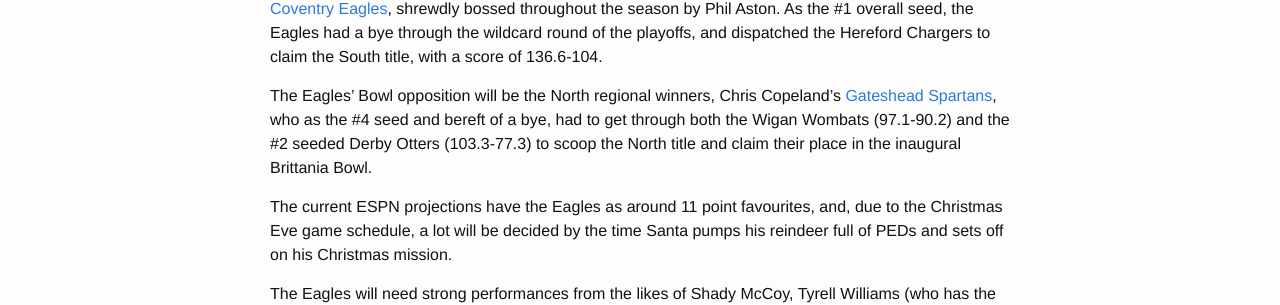
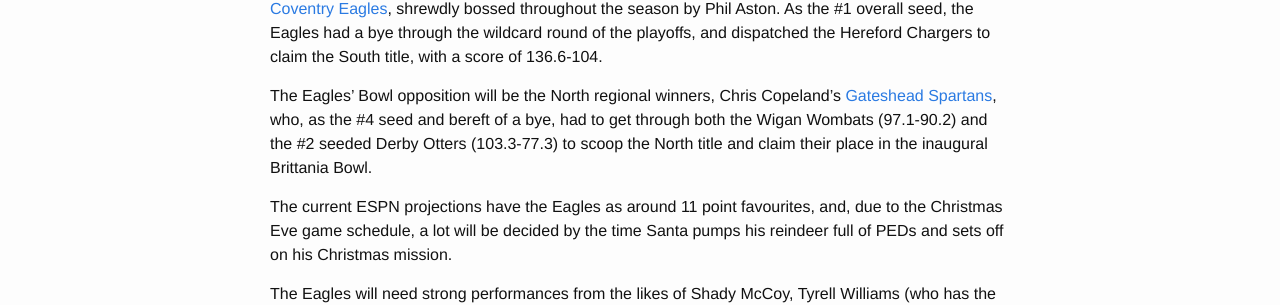
Before and after one commit to UKDynasty/ukdynasty.github.io, a Jekyll site: the page built from _posts/2016-12-22-championship-preview.md, in a window 1280 px wide. Shown: the part 380-685 px from the top of the page. Built offline with Jekyll 4.4.1, drawn with Linux system fonts in a browser that asks for light colours.

Commit message:
Add comma

```diff
--- a/_posts/2016-12-22-championship-preview.md
+++ b/_posts/2016-12-22-championship-preview.md
@@ -9,7 +9,7 @@ categories: previews
 
 Britannia Bowl I will be contested between the North and South title winners. From the South, the [Coventry Eagles](http://games.espn.com/ffl/clubhouse?leagueId=7168&teamId=9), shrewdly bossed throughout the season by Phil Aston. As the #1 overall seed, the Eagles had a bye through the wildcard round of the playoffs, and dispatched the Hereford Chargers to claim the South title, with a score of 136.6-104.
 
-The Eagles' Bowl opposition will be the North regional winners, Chris Copeland's [Gateshead Spartans](http://games.espn.com/ffl/clubhouse?leagueId=7168&teamId=3), who as the #4 seed and bereft of a bye, had to get through both the Wigan Wombats (97.1-90.2) and the #2 seeded Derby Otters (103.3-77.3) to scoop the North title and claim their place in the inaugural Brittania Bowl.
+The Eagles' Bowl opposition will be the North regional winners, Chris Copeland's [Gateshead Spartans](http://games.espn.com/ffl/clubhouse?leagueId=7168&teamId=3), who, as the #4 seed and bereft of a bye, had to get through both the Wigan Wombats (97.1-90.2) and the #2 seeded Derby Otters (103.3-77.3) to scoop the North title and claim their place in the inaugural Brittania Bowl.
 
 The current ESPN projections have the Eagles as around 11 point favourites, and, due to the Christmas Eve game schedule, a lot will be decided by the time Santa pumps his reindeer full of PEDs and sets off on his Christmas mission.
 
```
